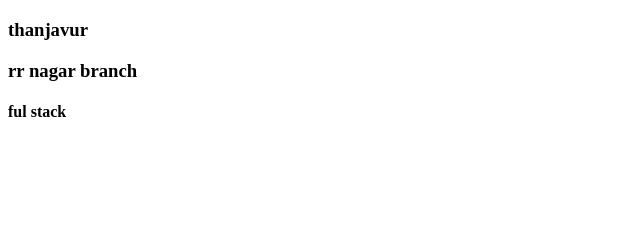
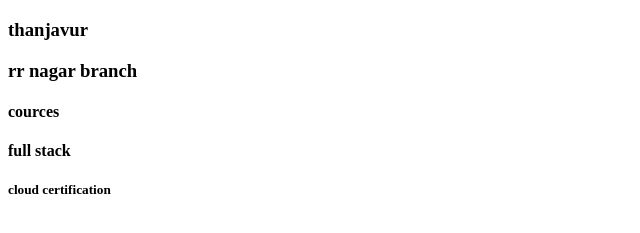
Before and after one commit to DivyaManibharathi0722/sample_repo, a plain HTML site: page index.html in a window 1280 px wide. Shown: the part 61-294 px from the top of the page, without its empty margins (0-640 px from the left). Drawn offline with Linux system fonts and the light colour scheme.

Commit message:
feat: add course

```diff
--- a/index.html
+++ b/index.html
@@ -9,6 +9,8 @@
 <h1>isysway technology</h1>
 <h3>thanjavur</h3>
     <h3>rr nagar branch</h3>
-    <h4>ful stack</h4>
+    <h4>cources</h4>
+    <h4>full stack</h4>
+    <h5>cloud certification</h5>
 </body>
 </html>
```
